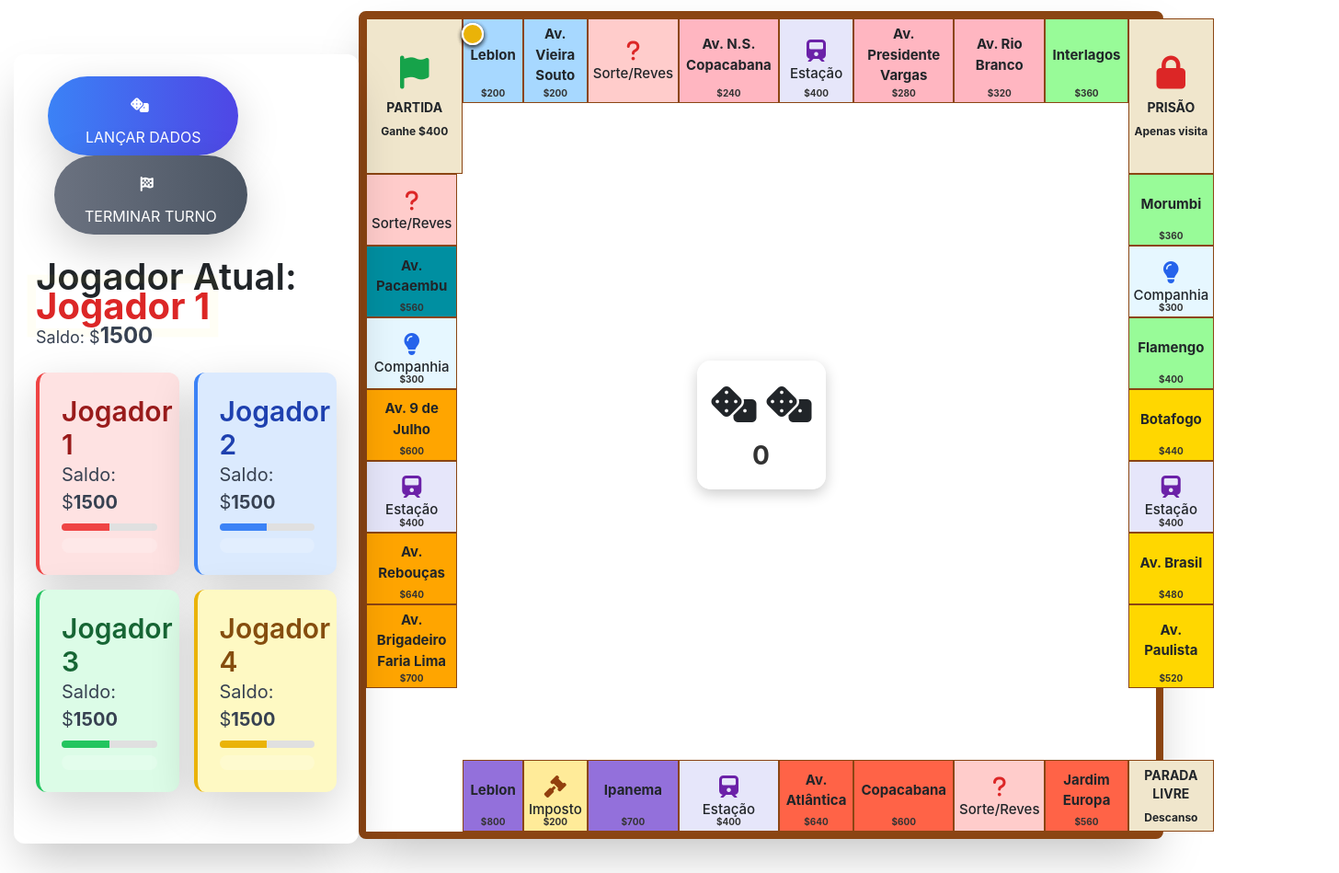
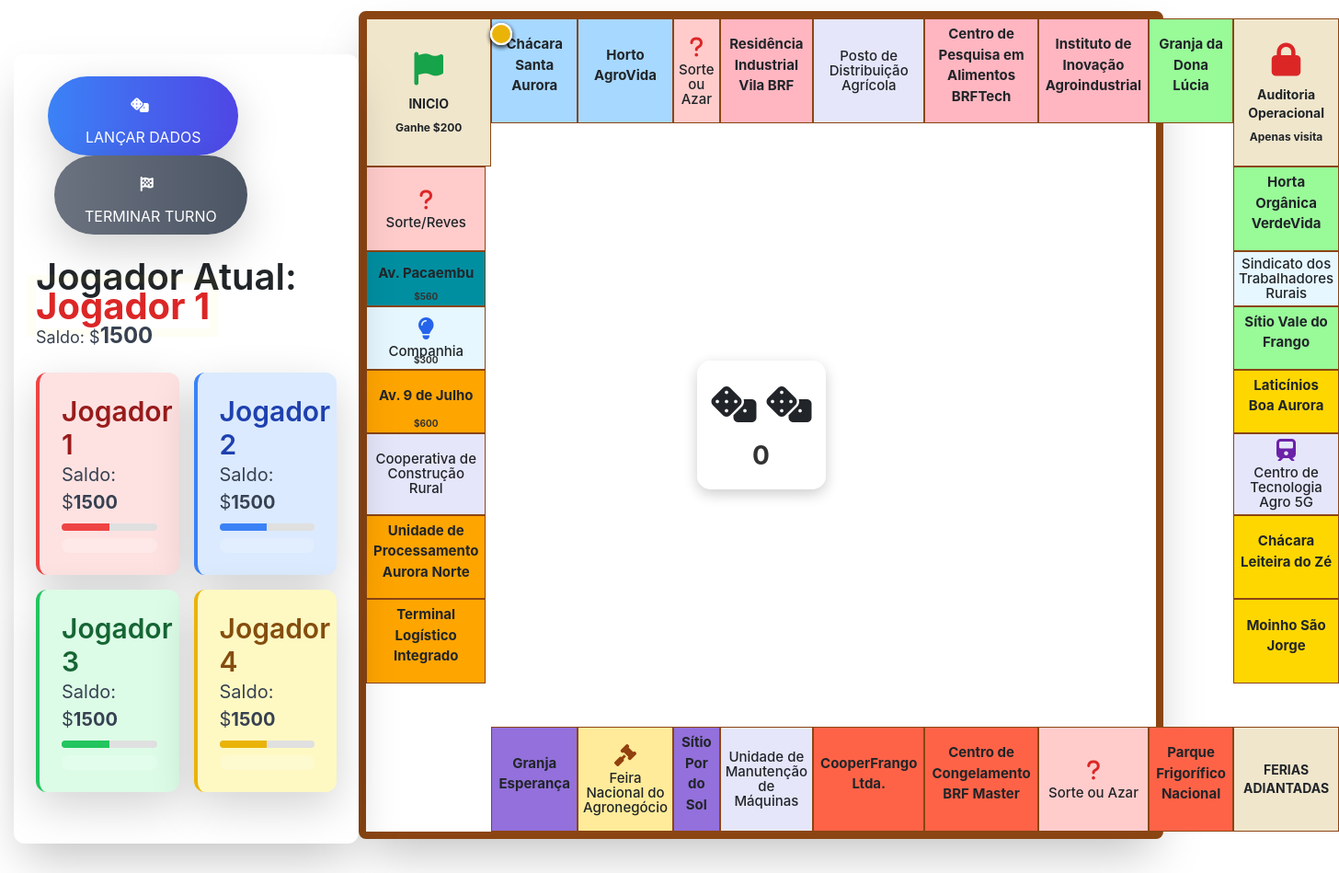
Before and after one commit to samuelmarc/bancoimo, a plain HTML site: page index.html in a window 1280 px wide. Shown: the whole page at 92% size, 1456 px wide, since content can reach past the window. Drawn offline with nearby package versions, Linux system fonts and the light colour scheme.

Commit message:
Add files via upload

```diff
--- a/index.html
+++ b/index.html
@@ -100,173 +100,144 @@
                 <!-- Corner: Partida -->
                 <div class="property corner" style="grid-column: 1 / span 2; grid-row: 1 / span 2;">
                     <i class="fas fa-flag text-4xl mb-2 text-green-600"></i>
-                    <span class="font-bold text-sm">PARTIDA</span>
-                    <div class="text-xs font-bold mt-2">Ganhe $400</div>
+                    <span class="font-bold text-sm">INICIO</span>
+                    <div class="text-xs font-bold mt-2">Ganhe $200</div>
                 </div>
 
                 <!-- Top Row -->
                 <div class="property property-group-1" style="grid-column: 3; grid-row: 1;">
-                    <span class="property-name">Leblon</span>
-                    <div class="property-price">$200</div>
+                    <span class="property-name">Chácara Santa Aurora </span>
                     <div class="property-houses"></div>
                 </div>
                 <div class="property property-group-1" style="grid-column: 4; grid-row: 1;">
-                    <span class="property-name">Av. Vieira Souto</span>
-                    <div class="property-price">$200</div>
+                    <span class="property-name">Horto AgroVida </span>
                     <div class="property-houses"></div>
                 </div>
                 <div class="property chance" style="grid-column: 5; grid-row: 1;">
                     <div class="special-property">
                         <i class="fas fa-question special-icon text-red-600"></i>
-                        <span style="font-size: 15px;" class="font-medium text-xs">Sorte/Reves</span>
+                        <span style="font-size: 15px;" class="font-medium text-xs">Sorte ou Azar</span>
                     </div>
                 </div>
                 <div class="property property-group-2" style="grid-column: 6; grid-row: 1;">
-                    <span class="property-name">Av. N.S. Copacabana</span>
-                    <div class="property-price">$240</div>
+                    <span class="property-name">Residência Industrial Vila BRF </span>
                     <div class="property-houses"></div>
                 </div>
                 <div class="property railroad" style="grid-column: 7; grid-row: 1;">
                     <div class="special-property">
-                        <i class="fas fa-train special-icon text-purple-800"></i>
-                        <span style="font-size: 15px;" class="font-medium text-xs">Estação</span>
-                        <div class="property-price">$400</div>
+                        <span style="font-size: 15px;" class="font-medium text-xs">Posto de Distribuição Agrícola </span>
                     </div>
                 </div>
                 <div class="property property-group-2" style="grid-column: 8; grid-row: 1;">
-                    <span class="property-name">Av. Presidente Vargas</span>
-                    <div class="property-price">$280</div>
+                    <span class="property-name">Centro de Pesquisa em Alimentos BRFTech </span>
                     <div class="property-houses"></div>
                 </div>
                 <div class="property property-group-2" style="grid-column: 9; grid-row: 1;">
-                    <span class="property-name">Av. Rio Branco</span>
-                    <div class="property-price">$320</div>
+                    <span class="property-name">Instituto de Inovação Agroindustrial </span>
                     <div class="property-houses"></div>
                 </div>
                 <div class="property property-group-3" style="grid-column: 10; grid-row: 1;">
-                    <span class="property-name">Interlagos</span>
-                    <div class="property-price">$360</div>
+                    <span class="property-name">Granja da Dona Lúcia </span>
                     <div class="property-houses"></div>
                 </div>
 
                 <!-- Corner: Prisão -->
                 <div class="property corner" style="grid-column: 11 / span 2; grid-row: 1 / span 2;">
                     <i class="fas fa-lock text-4xl mb-2 text-red-600"></i>
-                    <span class="font-bold text-sm">PRISÃO</span>
+                    <span class="font-bold text-sm">Auditoria Operacional</span>
                     <div class="text-xs mt-2">Apenas visita</div>
                 </div>
 
                 <!-- Right Column -->
                 <div class="property property-group-3" style="grid-column: 11; grid-row: 3;">
-                    <span class="property-name">Morumbi</span>
-                    <div class="property-price">$360</div>
+                    <span class="property-name">Horta Orgânica VerdeVida </span>
                     <div class="property-houses"></div>
                 </div>
                 <div class="property utility" style="grid-column: 11; grid-row: 4;">
                     <div class="special-property">
-                        <i class="fas fa-lightbulb special-icon text-blue-600"></i>
-                        <span style="font-size: 15px;" class="font-medium text-xs">Companhia</span>
-                        <div class="property-price">$300</div>
+                        <span style="font-size: 15px;" class="font-medium text-xs">Sindicato dos Trabalhadores Rurais</span>
                     </div>
                 </div>
                 <div class="property property-group-3" style="grid-column: 11; grid-row: 5;">
-                    <span class="property-name">Flamengo</span>
-                    <div class="property-price">$400</div>
+                    <span class="property-name">Sítio Vale do Frango</span>
                     <div class="property-houses"></div>
                 </div>
                 <div class="property property-group-4" style="grid-column: 11; grid-row: 6;">
-                    <span class="property-name">Botafogo</span>
-                    <div class="property-price">$440</div>
+                    <span class="property-name">Laticínios Boa Aurora </span>
                     <div class="property-houses"></div>
                 </div>
                 <div class="property railroad" style="grid-column: 11; grid-row: 7;">
                     <div class="special-property">
                         <i class="fas fa-train special-icon text-purple-800"></i>
-                        <span style="font-size: 15px;" class="font-medium text-xs">Estação</span>
-                        <div class="property-price">$400</div>
+                        <span style="font-size: 15px;" class="font-medium text-xs">Centro de Tecnologia Agro 5G</span>
                     </div>
                 </div>
                 <div class="property property-group-4" style="grid-column: 11; grid-row: 8;">
-                    <span class="property-name">Av. Brasil</span>
-                    <div class="property-price">$480</div>
+                    <span class="property-name">Chácara Leiteira do Zé </span>
                     <div class="property-houses"></div>
                 </div>
                 <div class="property property-group-4" style="grid-column: 11; grid-row: 9;">
-                    <span class="property-name">Av. Paulista</span>
-                    <div class="property-price">$520</div>
+                    <span class="property-name">Moinho São Jorge </span>
                     <div class="property-houses"></div>
                 </div>
 
                 <!-- Corner: Parada Livre -->
                 <div class="property corner" style="grid-column: 11 / span 2; grid-row: 11 / span 2;">
 
-                    <span class="font-bold text-sm">PARADA LIVRE</span>
-                    <div class="text-xs mt-2">Descanso</div>
+                    <span class="font-bold text-sm">FERIAS ADIANTADAS</span>
                 </div>
 
                 <!-- Bottom Row -->
                 <div class="property property-group-5" style="grid-column: 10; grid-row: 11;">
-                    <span class="property-name">Jardim Europa</span>
-                    <div class="property-price">$560</div>
+                    <span class="property-name">Parque Frigorífico Nacional </span>
                     <div class="property-houses"></div>
                 </div>
                 <div class="property chance" style="grid-column: 9; grid-row: 11;">
                     <div class="special-property">
                         <i class="fas fa-question special-icon text-red-600"></i>
-                        <span style="font-size: 15px;" class="font-medium text-xs">Sorte/Reves</span>
+                        <span style="font-size: 15px;" class="font-medium text-xs">Sorte ou Azar</span>
                     </div>
                 </div>
                 <div class="property property-group-5" style="grid-column: 8; grid-row: 11;">
-                    <span class="property-name">Copacabana</span>
-                    <div class="property-price">$600</div>
+                    <span class="property-name">Centro de Congelamento BRF Master</span>
                     <div class="property-houses"></div>
                 </div>
                 <div class="property property-group-5" style="grid-column: 7; grid-row: 11;">
-                    <span class="property-name">Av. Atlântica</span>
-                    <div class="property-price">$640</div>
+                    <span class="property-name">CooperFrango Ltda.</span>
                     <div class="property-houses"></div>
                 </div>
                 <div class="property railroad" style="grid-column: 6; grid-row: 11;">
                     <div class="special-property">
-                        <i class="fas fa-train special-icon text-purple-800"></i>
-                        <span style="font-size: 15px;" class="font-medium text-xs">Estação</span>
-                        <div class="property-price">$400</div>
+                        <span style="font-size: 15px;" class="font-medium text-xs">Unidade de Manutenção de Máquinas </span>
                     </div>
                 </div>
                 <div class="property property-group-6" style="grid-column: 5; grid-row: 11;">
-                    <span class="property-name">Ipanema</span>
-                    <div class="property-price">$700</div>
+                    <span class="property-name">Sítio Por do Sol </span>
                     <div class="property-houses"></div>
                 </div>
                 <div class="property tax" style="grid-column: 4; grid-row: 11;">
                     <div class="special-property">
                         <i class="fas fa-gavel special-icon text-amber-800"></i>
-                        <span style="font-size: 15px;" class="font-medium text-xs">Imposto</span>
-                        <div class="property-price">$200</div>
+                        <span style="font-size: 15px;" class="font-medium text-xs">Feira Nacional do Agronegócio</span>
                     </div>
                 </div>
                 <div class="property property-group-6" style="grid-column: 3; grid-row: 11;">
-                    <span class="property-name">Leblon</span>
-                    <div class="property-price">$800</div>
+                    <span class="property-name">Granja Esperança</span>
                     <div class="property-houses"></div>
                 </div>
 
                 <!-- Left Column -->
                 <div class="property property-group-7" style="grid-column: 1; grid-row: 9;">
-                    <span class="property-name">Av. Brigadeiro Faria Lima</span>
-                    <div class="property-price">$700</div>
+                    <span class="property-name">Terminal Logístico Integrado</span>
                     <div class="property-houses"></div>
                 </div>
                 <div class="property property-group-7" style="grid-column: 1; grid-row: 8;">
-                    <span class="property-name">Av. Rebouças</span>
-                    <div class="property-price">$640</div>
+                    <span class="property-name">Unidade de Processamento Aurora Norte</span>
                     <div class="property-houses"></div>
                 </div>
                 <div class="property railroad" style="grid-column: 1; grid-row: 7;">
                     <div class="special-property">
-                        <i class="fas fa-train special-icon text-purple-800"></i>
-                        <span style="font-size: 15px;" class="font-medium text-xs">Estação</span>
-                        <div class="property-price">$400</div>
+                        <span style="font-size: 15px;" class="font-medium text-xs">Cooperativa de Construção Rural</span>
                     </div>
                 </div>
                 <div class="property property-group-7" style="grid-column: 1; grid-row: 6;">
```
